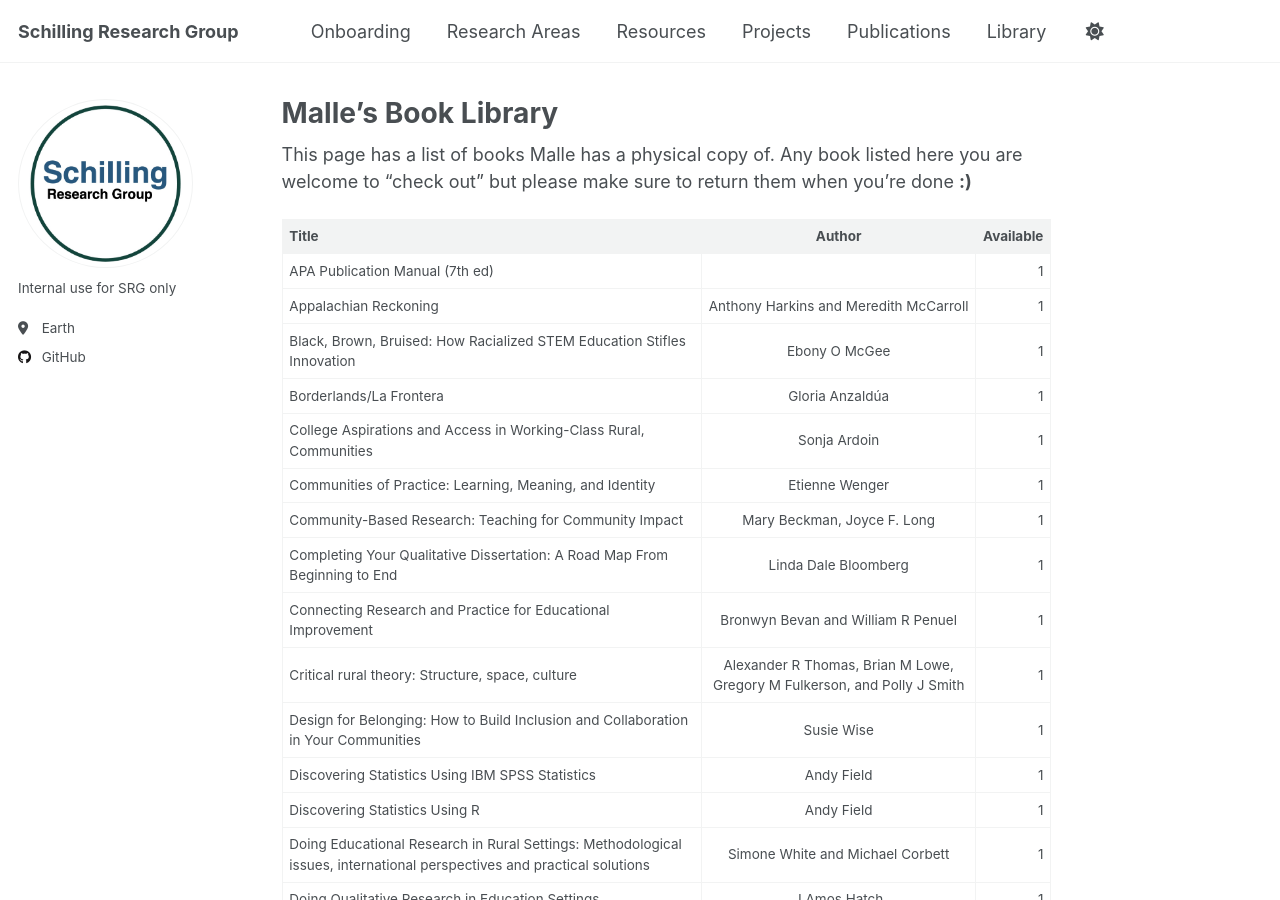
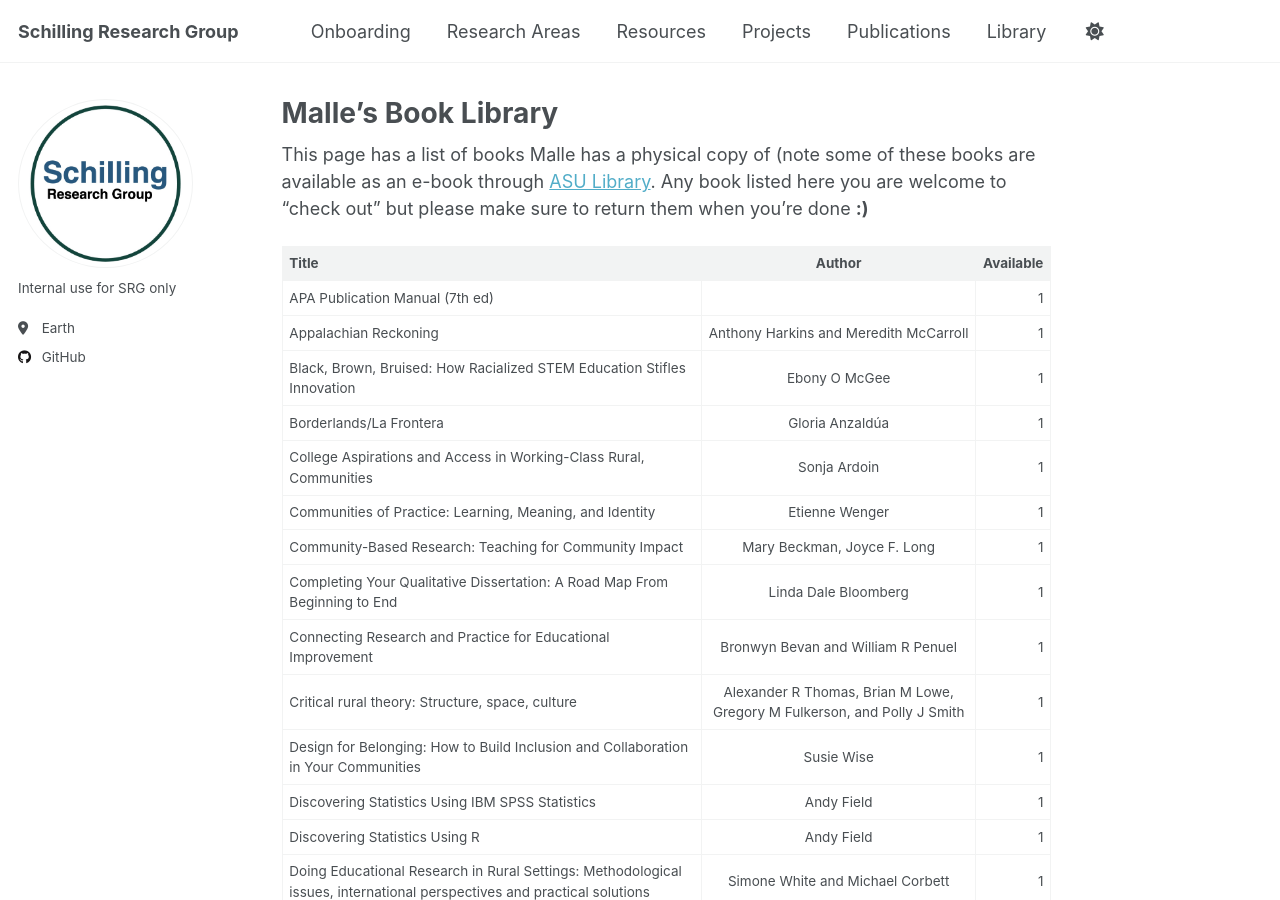
Before and after one commit to schillingmr/schilling-rg, a Jekyll site: the page built from _pages/library.md, in a window 1280 px wide and 900 px high. Built offline with Jekyll 4.4.1, drawn with Linux system fonts in a browser that asks for light colours.

Commit message:
Update library.md

```diff
--- a/_pages/library.md
+++ b/_pages/library.md
@@ -3,7 +3,7 @@ permalink: /library/
 title: "Malle's Book Library"
 author_profile: true
 ---
-This page has a list of books Malle has a physical copy of. Any book listed here you are welcome to "check out" but please make sure to return them when you're done **:)**
+This page has a list of books Malle has a physical copy of (note some of these books are available as an e-book through [ASU Library](https://lib.asu.edu/). Any book listed here you are welcome to "check out" but please make sure to return them when you're done **:)**
 
 | Title | Author | Available |
 |:--------|:-------:|--------:|
```
